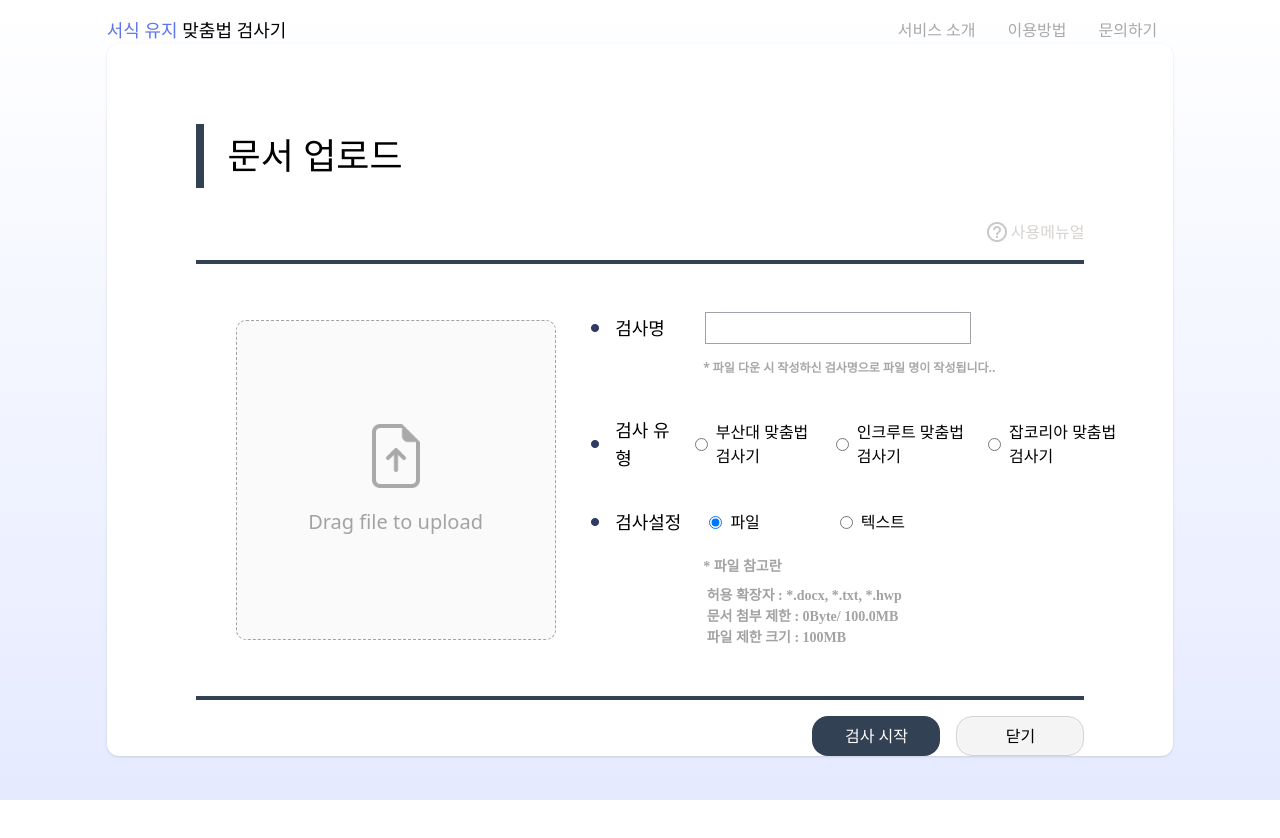
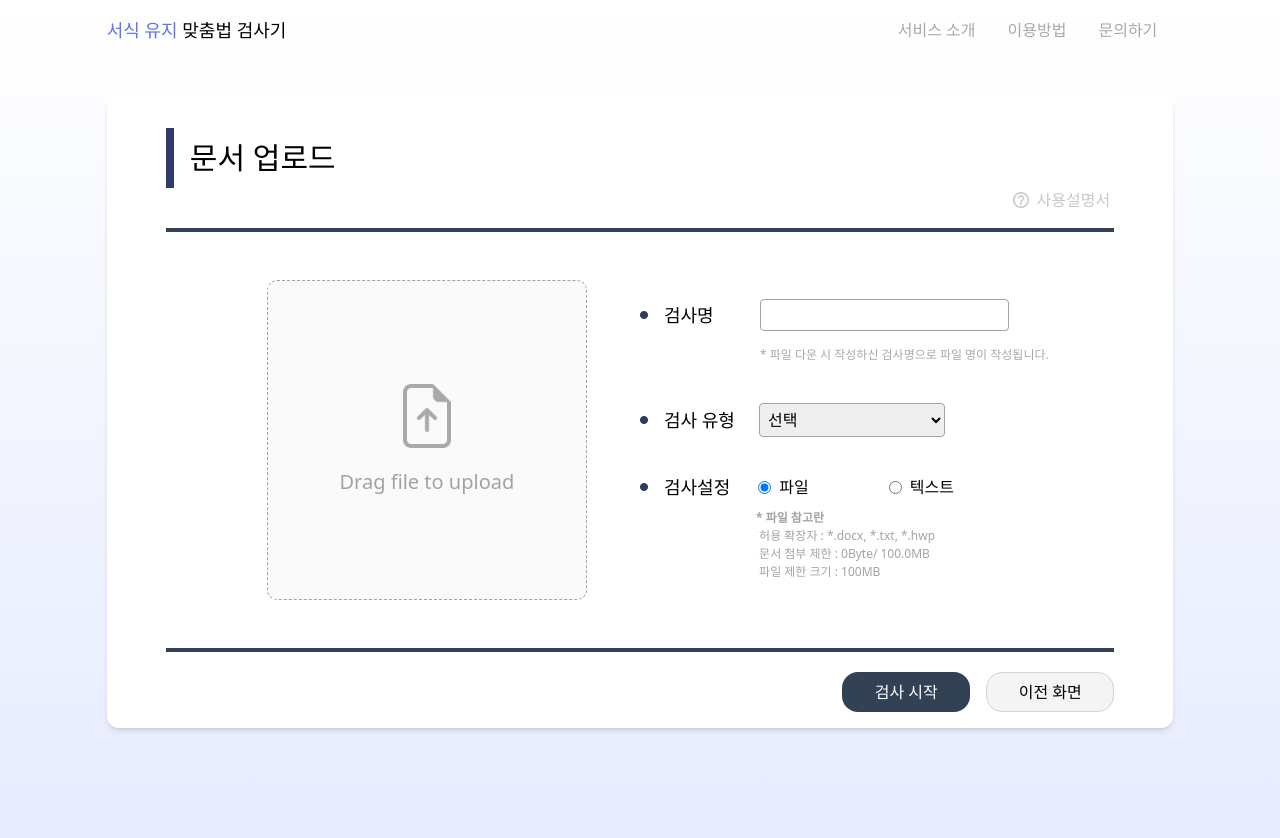
Before and after one commit to ckdwns1221/spell_checker_front, a React (Create React App) app: page /upload in a window 1280 px wide. Shown: the top 838 px of the page. Before the commit the page ends 800 px from the top, so only its background shows below. Built offline with nearby package versions, Linux system fonts and the light colour scheme.

Commit message:
feat: checkerFile 기능 구현, upload UI 수정

```diff
--- a/src/pages/Checker/Checker.jsx
+++ b/src/pages/Checker/Checker.jsx
@@ -4,6 +4,7 @@ import axios from 'axios'; // HTTP 요청을 위한 axios 라이브러리
 import { useNavigate } from 'react-router-dom'; // 페이지 이동
 import CheckerFile from './CheckerFile';
 import CheckerModify from './CheckerModify';
+import { images } from '../../utils/images';
 
 function Checker() {
   const navigate = useNavigate();
@@ -62,7 +63,16 @@ function Checker() {
       <Nav />
       <div className="min-h-screen">
         <div className="w-10/12 bg-white rounded-xl shadow-md flex flex-col mx-auto items-center mt-24 p-4">
-          <div className="text-3xl fontBold w-11/12 border-l-8 border-[#303A6E] pl-4 py-3 my-4">맞춤법 검사</div>
+          <div className="text-3xl fontBold w-11/12 border-l-8 border-[#303A6E] pl-4 py-3 mt-4 flex justify-between">
+            <div>맞춤법 검사</div>
+          </div>
+          <div className="flex items-center w-11/12 px-1 justify-between text-base text-[#a9a9a9]">
+            <div className="text-sm">** 본 내용에서 서식은 무시됩니다.</div>
+            <div className="flex items-center cursor-pointer" onClick="">
+              <img src={images.Question} alt="물음표 아이콘" className="w-4 h-4 mx-2" />
+              <div className="text-[#c8c8c8]">사용설명서</div>
+            </div>
+          </div>
           <div className="flex justify-center w-11/12 h-full mt-2">
             <CheckerFile />
             <CheckerModify />
@@ -70,6 +80,7 @@ function Checker() {
           <div className="w-11/12 mt-4 flex justify-end items-center">
             <button
               className="text-sm text-white w-1/12 py-2 bg-slate-700 fontBold rounded-2xl mr-4"
+              s
               onClick={finishEdit}>
               수정 완료
             </button>
--- a/src/pages/Upload/Upload.jsx
+++ b/src/pages/Upload/Upload.jsx
@@ -1,5 +1,6 @@
 import React, { useState } from 'react';
 import Nav from '../../components/Nav';
+import { images } from '../../utils/images';
 
 function Upload() {
   const [inputType, setInputType] = useState('file'); // 입력 유형 상태 관리 ('file' 또는 'text')
@@ -17,31 +18,24 @@ function Upload() {
   return (
     <>
       <Nav />
-      <div className="flex justify-center items-center min-h-screen">
-        <div className="w-10/12 h-4/5 bg-white rounded-xl shadow flex flex-col items-center pt-20">
-          {/* 문서 업로드 제목 */}
-          <div className="w-10/12">
-            <div className="h-16 bg-white border-l-8 border-slate-700 flex items-center pl-6">
-              <div className="text-4xl fontBold">문서 업로드</div>
+      <div className="min-h-screen">
+        <div className="w-10/12 bg-white rounded-xl shadow-md flex flex-col mx-auto items-center mt-24 p-4">
+          <div className="text-3xl fontBold w-11/12 border-l-8 border-[#303A6E] pl-4 py-3 mt-4 flex justify-between">
+            <div>문서 업로드</div>
+          </div>
+          <div className="flex items-center w-11/12 px-1 justify-end text-base text-[#c8c8c8]">
+            <div className="flex items-center cursor-pointer" onClick="">
+              <img src={images.Question} alt="물음표 아이콘" className="w-4 h-4 mx-2" />
+              <div>사용설명서</div>
             </div>
           </div>
-          {/* 사용메뉴얼 */}
-          <div className="w-10/12 mt-8 flex justify-end">
-            <div className="flex items-center">
-              <img src="./assets/images/QuestionMark.png" alt="사용메뉴얼" className="h-5 mr-1" />
-              <span className="text-stone-300 text-l leading-normal">사용메뉴얼</span>
-            </div>
-          </div>
-          {/* 상단 border */}
-          <div className="w-10/12 border-2 border-slate-700 mt-4"></div>
-          {/* 중앙 박스 */}
-          <div className="flex w-10/12 mt-12 mb-12 ml-20">
-            <div className="flex justify-between w-full items-center">
+          <div className="flex w-11/12 justify-center p-12 my-4 border-t-4 border-b-4 border-slate-700">
+            <div className="flex justify-evenly w-full items-center">
               {inputType === 'file' ? (
+                <div className="w-1/2 flex justify-center">
                   <label className="w-80 h-80 bg-neutral-50 rounded-[10px] border border-dashed border-neutral-400 flex justify-center items-center cursor-pointer">
                     <input type="file" className="hidden" onChange={handleFileChange} />
                     <div className="flex flex-col items-center">
-                    {/* 파일이 선택되었을 경우 파일 이름을 표시하거나, 기본 메시지를 보여줍니다. */}
                       {selectedFile ? (
                         <div className="text-neutral-400 text-xl">{selectedFile.name}</div>
                       ) : (
@@ -52,8 +46,9 @@ function Upload() {
                       )}
                     </div>
                   </label>
+                </div>
               ) : (
-                <div className="flex flex-col items-center">
+                <div className="flex flex-col items-center w-1/2">
                   <div className="w-80 flex flex-col bg-white border border-zinc-300">
                     <div className="bg-stone-50 text-center p-2 border border-zinc-300 text-sm">문서 내용</div>
                     <div className="flex flex-col justify-center items-center">
@@ -68,53 +63,33 @@ function Upload() {
                   <div className="text-right w-80">{`${text.length}/1000자`}</div>
                 </div>
               )}
-              {/* 검사 정보 목록 */}
-              <div className="flex flex-col ml-8 w-3/5">
-                {/* 검사명 */}
+              <div className="flex flex-col w-1/2">
                 <div className="flex flex-col pb-10">
                   <div className="flex items-center">
                     <img src="./assets/images/list_disc.png" alt="리스트 원" className="mr-4" />
-                    <span className="text-lg font-medium">검사명</span>
-                    <input className="ml-10 p-1 h-8 bg-white border border-zinc-400 w-2/4" />
+                    <span className="text-lg font-medium w-14">검사명</span>
+                    <input className="p-1 h-8 bg-white border border-zinc-400 rounded w-7/12 ml-10" />
                   </div>
-                  <div className="ml-28 mt-4 text-neutral-400 text-opacity-95 text-xs font-bold">
-                    * 파일 다운 시 작성하신 검사명으로 파일 명이 작성됩니다..
+                  <div className="ml-28 pl-2 mt-4 text-neutral-400 text-opacity-95 text-xs">
+                    * 파일 다운 시 작성하신 검사명으로 파일 명이 작성됩니다.
                   </div>
                 </div>
-                {/* 검사 유형 */}
                 <div className="flex items-center pb-4">
                   <img src="./assets/images/list_disc.png" alt="리스트 원" className="mr-4" />
                   <span className="text-lg font-medium">검사 유형</span>
-                  {/* 라디오 버튼 */}
-                  <div className="flex ml-6 items-center">
-                    <div className="flex items-center mr-4">
-                      <input type="radio" id="BUSAN_UNIV" name="spellCheckService" value="BUSAN_UNIV" />
-                      <label htmlFor="BUSAN_UNIV" className="ml-2">
-                        부산대 맞춤법 검사기
-                      </label>
+                  <select name="" id="" className="ml-6 border border-zinc-400 rounded p-1">
+                    <option value="">선택</option>
+                    <option value="">부산대 맞춤법 검사기</option>
+                    <option value="">인크루트 맞춤법 검사기</option>
+                    <option value="">잡코리아 맞춤법 검사기</option>
+                  </select>
                 </div>
-                    <div className="flex items-center mr-4">
-                      <input type="radio" id="INCRUIT" name="spellCheckService" value="INCRUIT" />
-                      <label htmlFor="INCRUIT" className="ml-2">
-                        인크루트 맞춤법 검사기
-                      </label>
-                    </div>
-                    <div className="flex items-center">
-                      <input type="radio" id="JOB_KOREA" name="spellCheckService" value="JOB_KOREA" />
-                      <label htmlFor="JOB_KOREA" className="ml-2">
-                        잡코리아 맞춤법 검사기
-                      </label>
-                    </div>
-                  </div>
-                </div>
-                {/* 검사설정 */}
                 <div className="flex items-center w-full mt-5">
                   <div className="flex items-center">
                     <img src="./assets/images/list_disc.png" alt="리스트 원" className="mr-4" />
                     <span className="text-lg font-medium">검사설정</span>
                   </div>
                   <div className="flex items-center">
-                    {/* 파일, 텍스트 라디오 버튼 */}
                     <div className="flex items-center ml-7">
                       <input
                         type="radio"
@@ -143,8 +118,8 @@ function Upload() {
                     </div>
                   </div>
                 </div>
-                <div className="text-neutral-400 text-sm font-bold font-['Epilogue'] leading-normal pt-5 pl-28">
-                  <div className="mb-2">
+                <div className="text-neutral-400 text-xs leading-normal pt-2 pl-28 ml-1">
+                  <div className="font-bold">
                     * 파일 참고란
                     <br />
                   </div>
@@ -160,12 +135,9 @@ function Upload() {
               </div>
             </div>
           </div>
-          {/* 하단 border */}
-          <div className="w-10/12 border-2 border-slate-700"></div>
-          {/* 검사시작 및 닫기 버튼 */}
-          <div className="w-10/12 mt-4 flex justify-end items-center">
+          <div className="w-11/12 mt-1 flex justify-end items-center">
             <button className="text-white w-32 h-10 bg-slate-700 font-medium rounded-2xl mr-4">검사 시작</button>
-            <button className="w-32 h-10 bg-zinc-100 rounded-2xl border border-stone-300">닫기</button>
+            <button className="w-32 h-10 bg-zinc-100 rounded-2xl border border-stone-300">이전 화면</button>
           </div>
         </div>
       </div>
--- a/src/utils/images.jsx
+++ b/src/utils/images.jsx
@@ -11,4 +11,7 @@ export const images = {
 
   // Output
   wordLogo: PATH + '/assets/images/wordLogo.svg',
+
+  /* Checker */
+  Question: PATH + '/assets/images/QuestionMark.png',
 };
```
Also changed, not shown: src/pages/Checker/CheckerFile.jsx (+64 -31 lines). Lines whose indentation alone changed are shown as unchanged.
